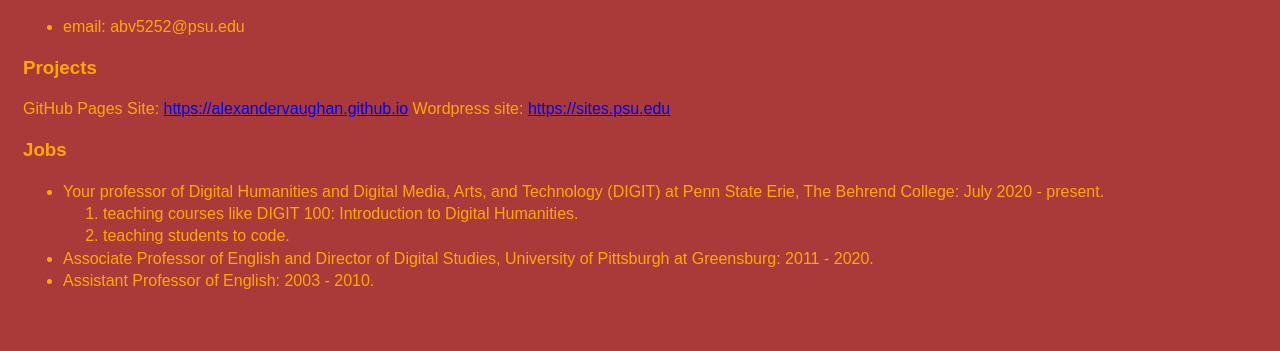
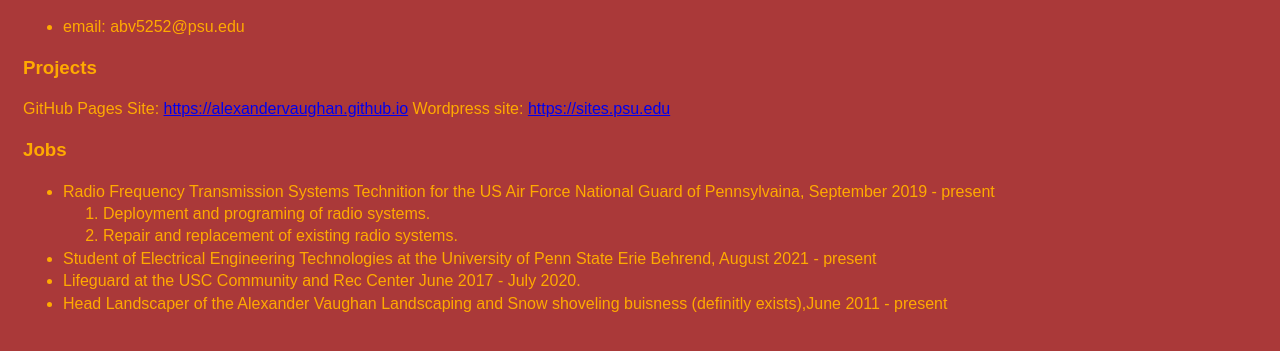
Before and after one commit to AlexanderVaughan/TheHome, a plain HTML site: page docs/extra.html in a window 1280 px wide. Shown: the part 201-552 px from the top of the page. Drawn offline with Linux system fonts and the light colour scheme.

Commit message:
addition to resume

```diff
--- a/docs/extra.html
+++ b/docs/extra.html
@@ -20,14 +20,15 @@
         Wordpress site: <a href="https://sites.psu.edu/vaughanwp/">https://sites.psu.edu</a>
         <h3>Jobs</h3>
         <ul>
-            <li>Your professor of Digital Humanities and Digital Media, Arts, and Technology (DIGIT) at Penn State Erie, The Behrend College: July 2020 - present.
+            <li> Radio Frequency Transmission Systems Technition for the US Air Force National Guard of Pennsylvaina, September 2019 - present
                 <ol>
-                    <li>teaching courses like DIGIT 100: Introduction to Digital Humanities.</li>
-                    <li>teaching students to code.</li>
+                    <li>Deployment and programing of radio systems.</li>
+                    <li>Repair and replacement of existing radio systems.</li>
                 </ol>
             </li>
-            <li>Associate Professor of English and Director of Digital Studies, University of Pittsburgh at Greensburg: 2011 - 2020.</li>
-            <li>Assistant Professor of English: 2003 - 2010.</li>
+            <li>Student of Electrical Engineering Technologies at the University of Penn State Erie Behrend, August 2021 - present</li>
+            <li>Lifeguard at the USC Community and Rec Center June 2017 - July 2020.</li>
+            <li>Head Landscaper of the Alexander Vaughan Landscaping and Snow shoveling buisness (definitly exists),June 2011 - present</li>
         </ul>
 
 
```
